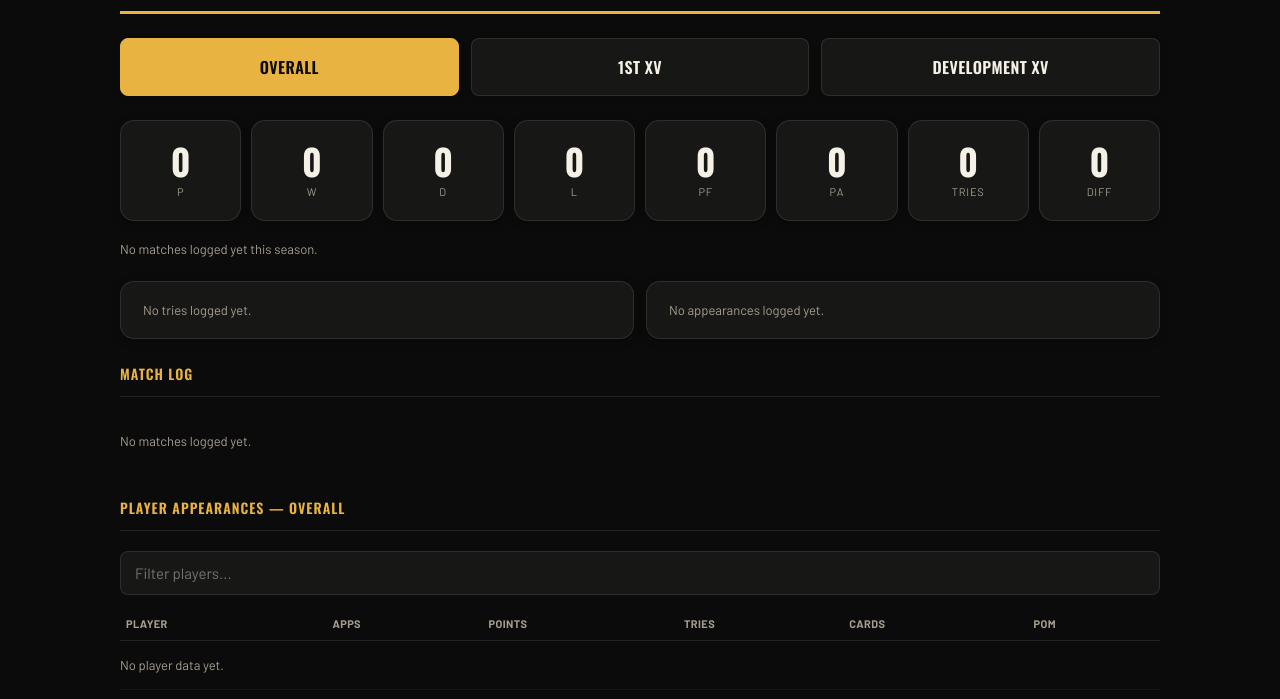
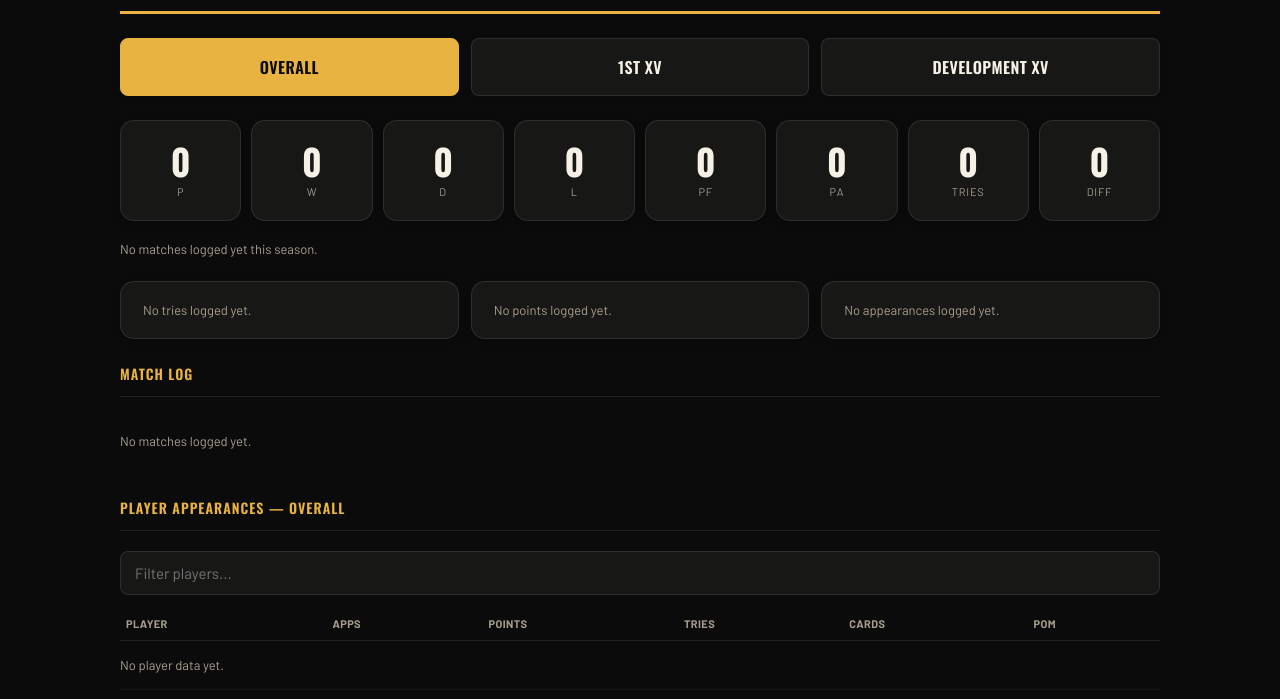
Before and after one commit to connorfleming365/-sl-performance-tracker, a website: page index.html in a window 1280 px wide. Shown: the part 101-800 px from the top of the page. Drawn offline with nearby package versions, Linux system fonts and the light colour scheme; no server answers.

Commit message:
Add files via upload

```diff
--- a/index.html
+++ b/index.html
@@ -90,7 +90,7 @@
   .stat .lbl{font-size:11px;text-transform:uppercase;letter-spacing:0.8px;color:var(--color-chalk-dim);margin-top:6px;}
   .stat.diffpos .num{color:var(--color-gold);} .stat.diffneg .num{color:var(--color-red);}
 
-  .highlight-cards{display:grid;grid-template-columns:1fr 1fr;gap:var(--space-3);margin-bottom:var(--space-6);}
+  .highlight-cards{display:grid;grid-template-columns:1fr 1fr 1fr;gap:var(--space-3);margin-bottom:var(--space-6);}
   .highlight-card{
     background:var(--color-ink-mid);border:1px solid var(--line);border-radius:var(--radius-lg);
     padding:20px 22px;box-shadow:0 2px 8px rgba(0,0,0,0.25);
@@ -198,6 +198,7 @@
   <div class="form-guide" id="formGuide"></div>
   <div class="highlight-cards">
     <div class="highlight-card" id="topTries"></div>
+    <div class="highlight-card" id="topPoints"></div>
     <div class="highlight-card" id="topApps"></div>
   </div>
 
@@ -370,6 +371,10 @@ function renderTopStats(){
   const tryGroups = topNGroups(tryEntries, s=>s.tries, 3);
   renderRankedCard(document.getElementById('topTries'), 'Top Try Scorers', tryGroups, 'try', 'tries', 'No tries logged yet.');
 
+  const pointEntries = entries.filter(([,s])=>s.points>0).sort((a,b)=>b[1].points-a[1].points);
+  const pointGroups = topNGroups(pointEntries, s=>s.points, 3);
+  renderRankedCard(document.getElementById('topPoints'), 'Top Point Scorers', pointGroups, 'pt', 'pts', 'No points logged yet.');
+
   const appEntries = entries.filter(([,s])=>s.apps>0).sort((a,b)=>b[1].apps-a[1].apps);
   const appGroups = topNGroups(appEntries, s=>s.apps, 3);
   renderRankedCard(document.getElementById('topApps'), 'Most Appearances', appGroups, 'app', 'apps', 'No appearances logged yet.');
```
